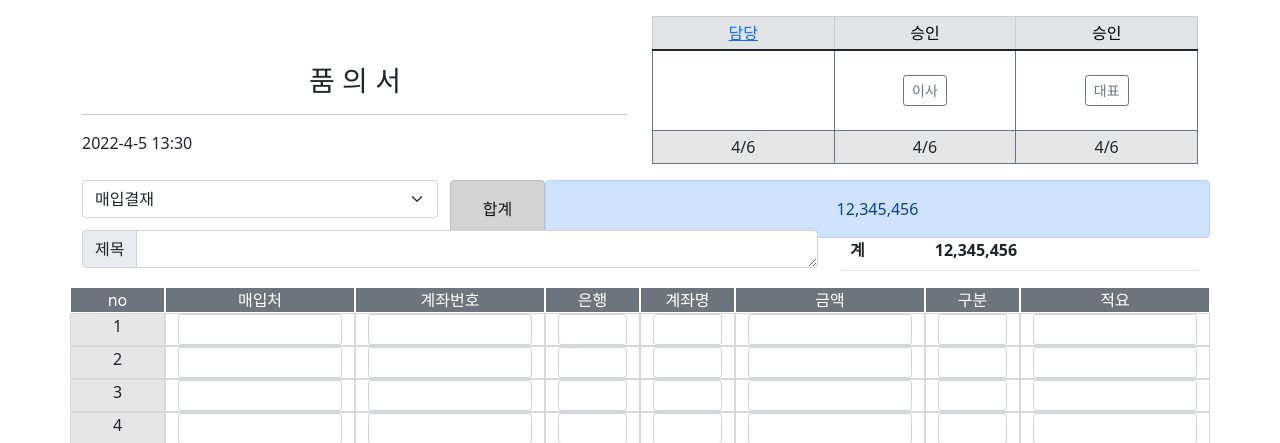
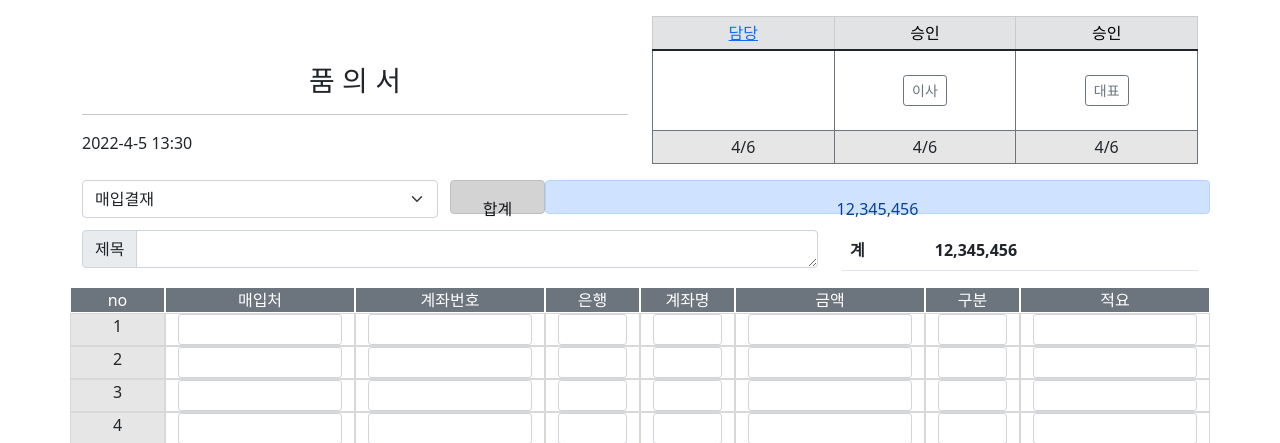
Before and after one commit to hyunsoo76/pybo, a Django app: page /eas/detail in a window 1280 px wide. Shown: the top 443 px of the page. Run offline with Django 3.2, Linux system fonts and the light colour scheme; lists and menus that the app fills with data are empty.

Commit message:
디테일

```diff
--- a/eas/templates/eas/detail.html
+++ b/eas/templates/eas/detail.html
@@ -163,10 +163,8 @@
               <option value="holiday">휴가원</option>
             </select>
           </div>
-          <div class="col-1 alert alert-dark" role="alert">합계</div>
-          <div class="col-7 alert alert-primary" role="alert">
-              12,345,456
-          </div>
+          <div class="col-1 h-50 d-inline-block alert alert-dark" role="alert">합계</div>
+          <div class="col-7 h-50 d-inline-block alert alert-primary" role="alert">12,345,456</div>
         </div>
         <div class="row">
           <div class="col-8">
```
